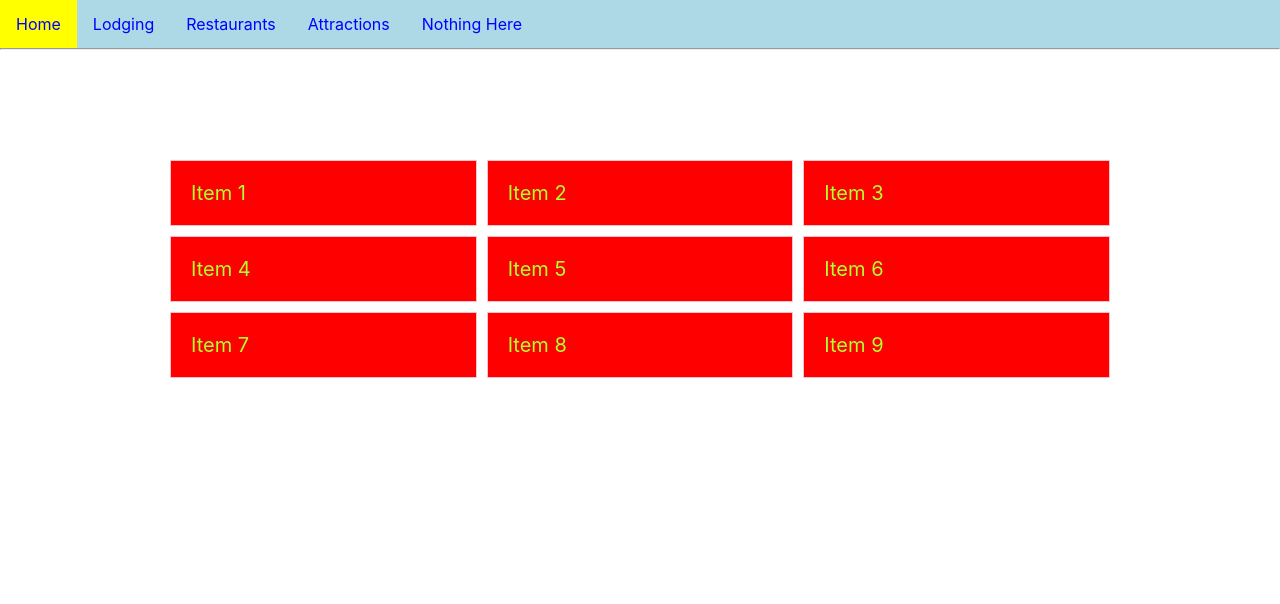
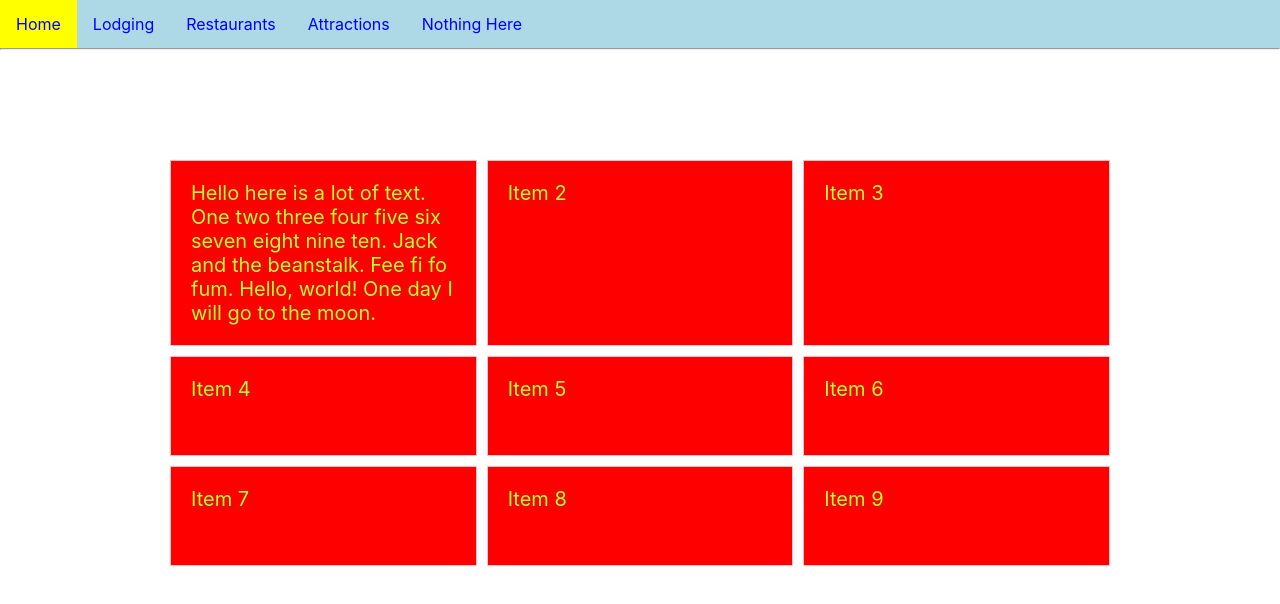
Before and after one commit to mtlynch3/hello, a React (Create React App) app: page /restaurants in a window 1280 px wide. Shown: the top 604 px of the page. Built offline with nearby package versions, Linux system fonts and the light colour scheme.

Commit message:
row properties and align-items

```diff
--- a/src/components/Restaurants.js
+++ b/src/components/Restaurants.js
@@ -4,7 +4,10 @@ function Restaurants() {
   return (
     <div className="grid-examples">
       <div className="container">
-        <div className="item">Item 1</div>
+        <div className="item">
+          Hello here is a lot of text. One two three four five six seven eight nine ten.
+          Jack and the beanstalk. Fee fi fo fum. Hello, world! One day I will go to the moon.
+        </div>
         <div className="item">Item 2</div>
         <div className="item">Item 3</div>
         <div className="item">Item 4</div>
--- a/src/components/css/Restaurants.css
+++ b/src/components/css/Restaurants.css
@@ -9,6 +9,10 @@
     column-gap: 10px; */
     gap: 10px;
 
+    grid-auto-rows: minmax(100px,auto);
+    /* grid-template-rows: repeat(3, 1fr); */
+
+    /* align-items: end; */
 }
 
 .item {
```
